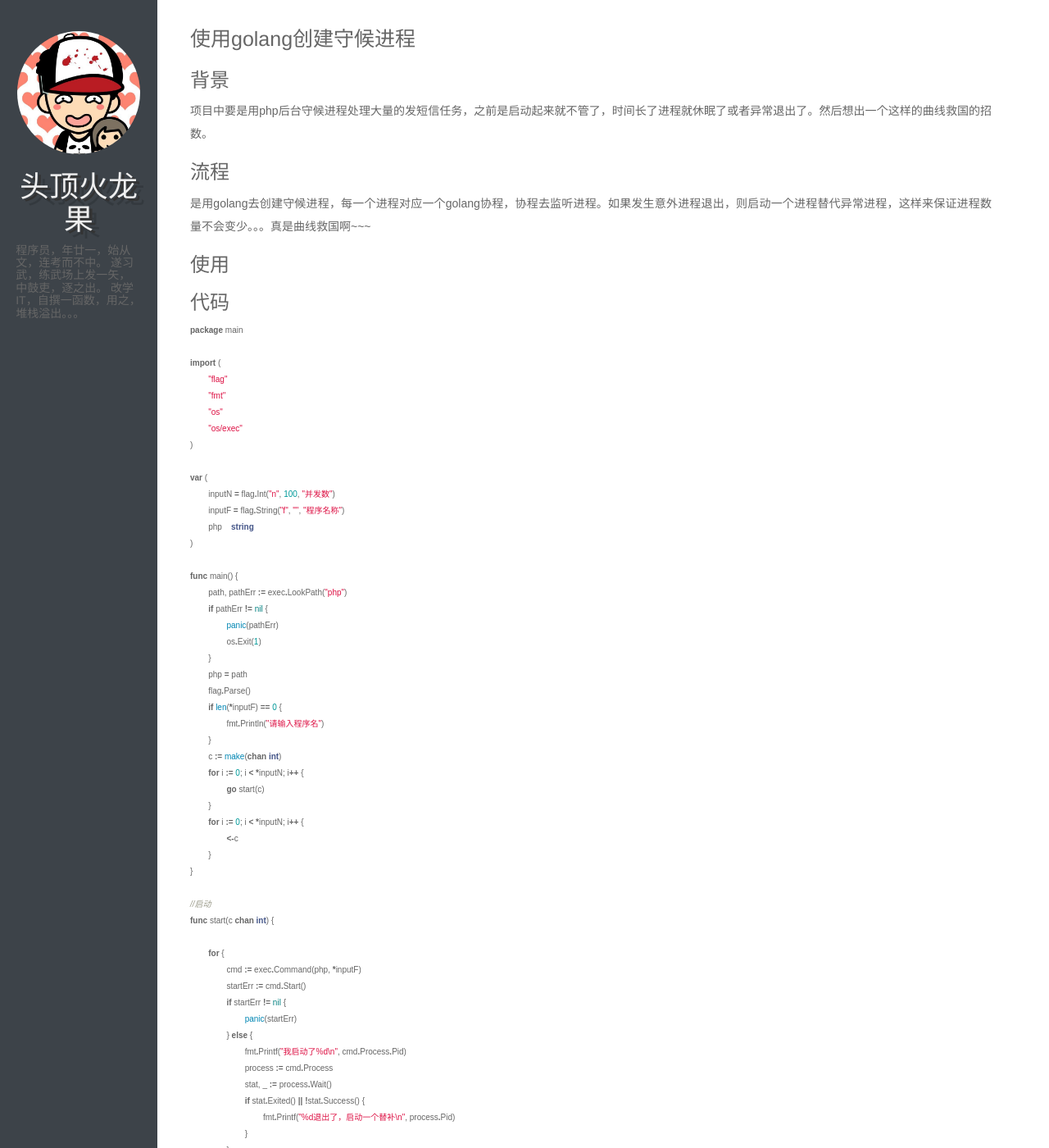
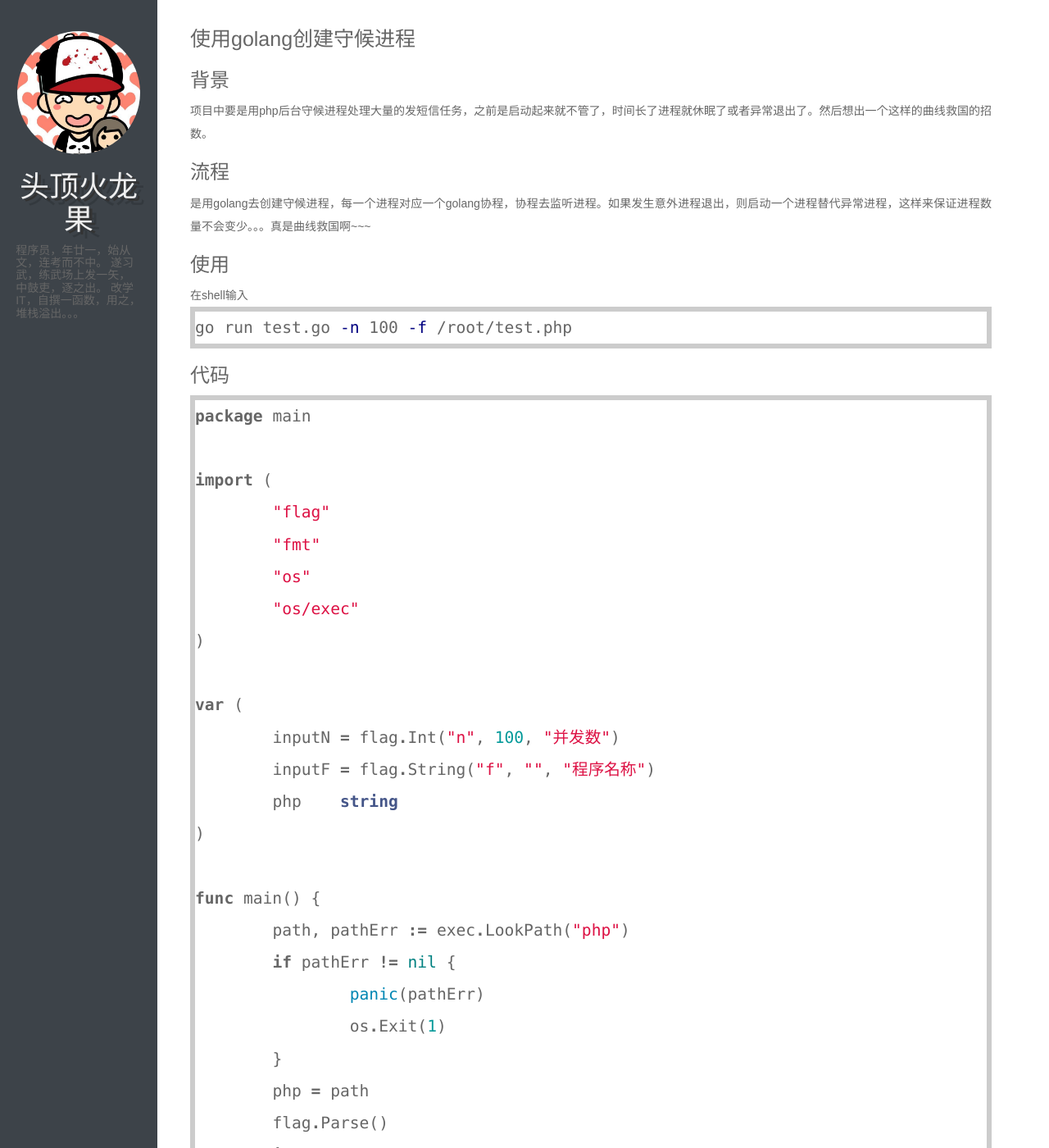
Before and after one commit to heyanlong/blog.github.com, a Jekyll site: the page built from _posts/2014-10-09-use-golang-to-create-multiple-daemon.md, in a window 1280 px wide and 1400 px high. Shown: the whole window at 82% size. Built offline with Jekyll 4.4.1, drawn with Linux system fonts in a browser that asks for light colours; Markdown is read by kramdown in place of the engine named in the settings.

Commit message:
代码高亮美化

```diff
--- a/_posts/2014-10-09-use-golang-to-create-multiple-daemon.md
+++ b/_posts/2014-10-09-use-golang-to-create-multiple-daemon.md
@@ -7,7 +7,10 @@ title: 使用golang创建守候进程
 ###流程
 是用golang去创建守候进程，每一个进程对应一个golang协程，协程去监听进程。如果发生意外进程退出，则启动一个进程替代异常进程，这样来保证进程数量不会变少。。。真是曲线救国啊~~~
 ###使用
-
+在shell输入
+~~~shell
+go run test.go -n 100 -f /root/test.php
+~~~
 ###代码
 ~~~go
 package main
--- a/stylesheets/github.css
+++ b/stylesheets/github.css
@@ -1,4 +1,11 @@
-.highlight  { background: #ffffff; }
+.highlight  {
+	background: none repeat scroll 0 0 #fff;
+	border: 3px solid #ccc;
+	font-family: Menlo,Monaco,Consolas,"Courier New",monospace;
+	font-size: 1.4em;
+	font-weight: 300;
+	overflow-y: scroll;
+}
 .highlight .c { color: #999988; font-style: italic } /* Comment */
 .highlight .err { color: #a61717; background-color: #e3d2d2 } /* Error */
 .highlight .k { font-weight: bold } /* Keyword */
```
